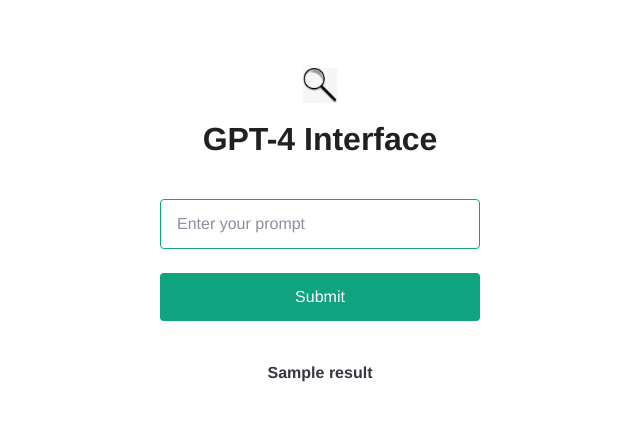
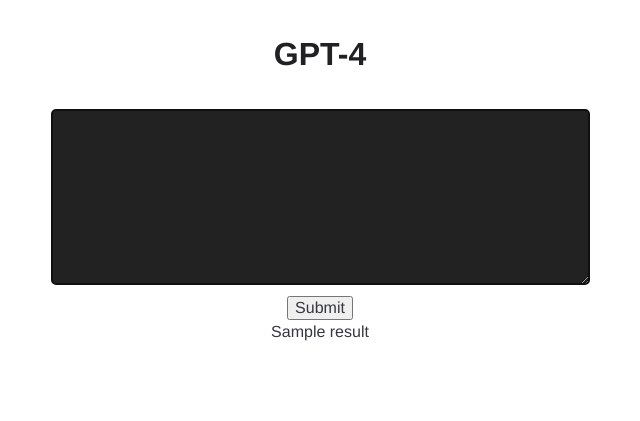
Before and after one commit to JumpHoysteria/GPT-4-Interface, a Flask app: template templates/index.html in a window 1280 px wide. Shown: the top 421 px of the page, without its empty margins (320-960 px from the left). Run offline with Flask 3, Linux system fonts and the light colour scheme; the template is opened without the code that fills it: most values are stand-ins (such as "Sample title", 1, 10 or a date in 2020); some web fonts are replaced.

Commit message:
Made it halfway aesthetic

```diff
--- a/app.py
+++ b/app.py
@@ -5,22 +5,41 @@ from flask import Flask, redirect, render_template, request, url_for
 
 app = Flask(__name__)
 
+WINDOWS_LINE_ENDING = b'\r\n'
+UNIX_LINE_ENDING = b'\n'
+BROWSER_LINE_ENDING = b'<br>'
+
 load_dotenv()
 openai.api_key = os.getenv("OPENAI_API_KEY")
-
+path = "C:\\Users\\Alex\\Documents\\GitHub\\GPT-4-Interface/response.txt"
 
 @app.route("/", methods=("GET", "POST"))
 def index():
     if request.method == "POST":
         prompt = request.form["question"]
-        response = openai.ChatCompletion.create(
-            model="gpt-4",
-            messages=[
-            {"role": "user", "content": prompt}
-            ],
-            temperature=0.6,
-        )
-        return redirect(url_for("index", result=response.choices[0].message.content))
+        try:
+            response = openai.ChatCompletion.create(
+                model="gpt-4",
+                messages=[
+                {"role": "user", "content": prompt},
 
-    result = request.args.get("result")
+                ],
+                temperature=0.6,
+            )
+            respond = response.choices[0].message.content
+            print(respond)
+            with open(path, "w+") as file1:
+                file1.write(respond)
+            with open(path, "rb") as file1:
+                content = file1.read()
+                content = content.replace(WINDOWS_LINE_ENDING, BROWSER_LINE_ENDING)
+            with open(path, "wb") as file1:
+                file1.write(content)
+            return redirect(url_for("index"))
+        except openai.error.RateLimitError:
+            print("Model is overloaded")
+            return redirect(url_for("index", result = f"ERROR: Model is overloaded \n {prompt}"))
+
+    with open(path, "r") as file1:
+        result = file1.read()
     return render_template("index.html", result=result)
--- a/static/main.css
+++ b/static/main.css
@@ -24,43 +24,46 @@ body {
   display: flex;
   flex-direction: column;
   align-items: center;
-  padding-top: 60px;
-}
-.icon {
-  width: 34px;
+  padding-top: 2px;
 }
 h3 {
   font-size: 32px;
-  line-height: 40px;
   font-weight: bold;
   color: #202123;
-  margin: 16px 0 40px;
 }
 form {
   display: flex;
+  justify-content: right;
+  align-items: center;
   flex-direction: column;
-  width: 320px;
+  width: 400px;
 }
 input[type="text"] {
   padding: 12px 16px;
   border: 1px solid #10a37f;
   border-radius: 4px;
   margin-bottom: 24px;
+  width: 16em;
+  float: flex;
 }
 ::placeholder {
   color: #8e8ea0;
   opacity: 1;
 }
-input[type="submit"] {
-  padding: 12px 0;
+textarea {
+  padding: 12px 20px;
   color: #fff;
-  background-color: #10a37f;
+  margin: 12px;
+  background-color: #222;
   border: none;
   border-radius: 4px;
-  text-align: center;
+  text-align: left;
   cursor: pointer;
 }
 .result {
-  font-weight: bold;
-  margin-top: 40px;
+  display: flex;
+  justify-content: right;
+  align-items: center;
+  flex-direction: column;
+  width: 800px;
 }
--- a/templates/index.html
+++ b/templates/index.html
@@ -9,13 +9,13 @@
 </head>
 
 <body>
-  <img src="{{ url_for('static', filename='LookingGlass.png') }}" class="icon" />
-  <h3>GPT-4 Interface</h3>
+  <h3>GPT-4</h3>
   <form action="/" method="post">
-    <input type="text" name="question" placeholder="Enter your prompt" required />
+    <textarea style="overflow-y: auto;" placeholder="Enter your prompt" name="question" rows="10" cols="60" required autofocus>
+	</textarea>
     <input type="submit" value="Submit" />
   </form>
   {% if result %}
-  <div class="result">{{ result }}</div>
+  <div class="result">{{ result | safe }}</div>
   {% endif %}
 </body>
```
Also changed, not shown: response.txt (added, +1 -0 lines), 2 other files.
